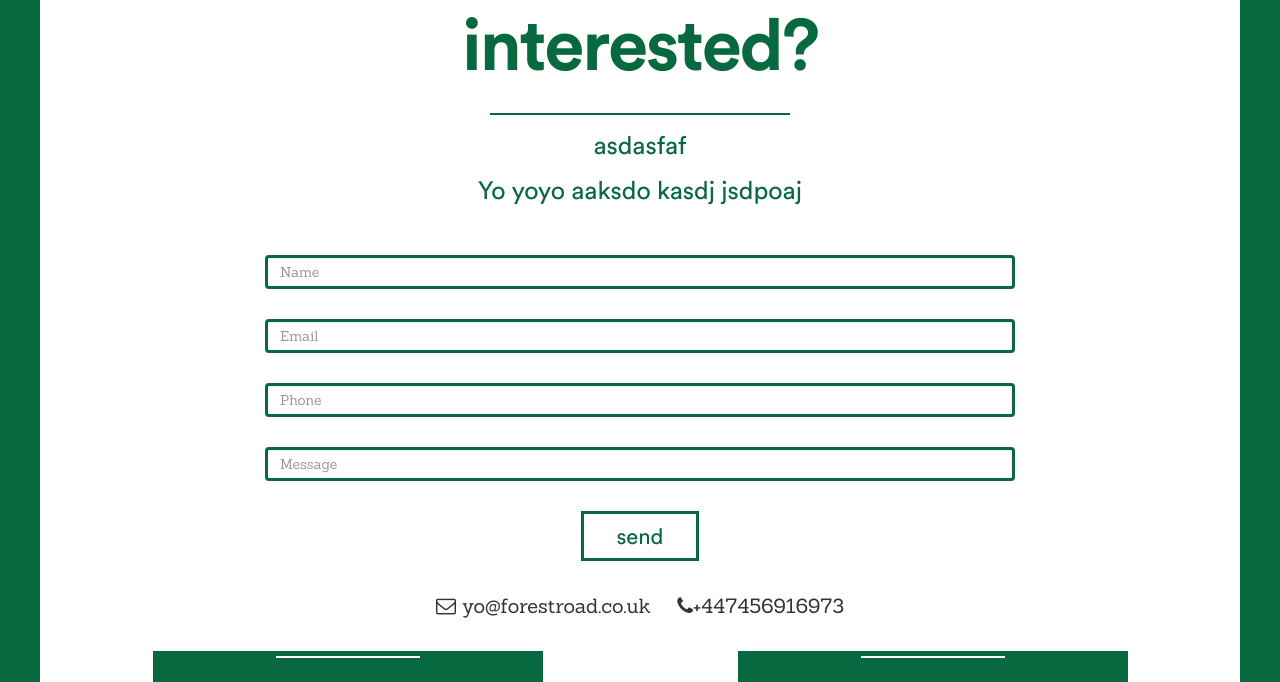
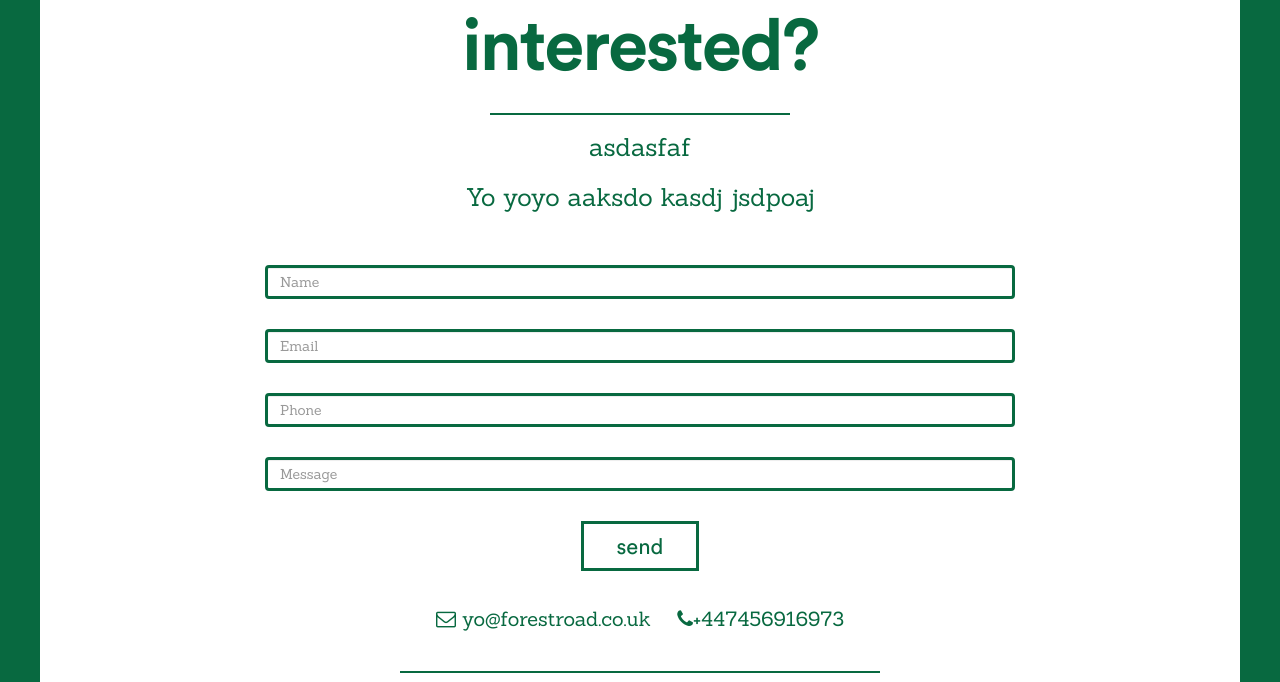
Before and after one commit to marcusps11/refactor-frb, a plain HTML site: page Public/index.html in a window 1280 px wide. Shown: the part 2430-3112 px from the top of the page. Drawn offline with nearby package versions, Linux system fonts and the light colour scheme; no server answers.

Commit message:
adding h3 styles

```diff
--- a/Public/css/forest.css
+++ b/Public/css/forest.css
@@ -40,6 +40,7 @@ h2 {
 
 .contact-h2 {
   color:rgb(8, 105, 64);
+  font-family: sanchezRegular;
 }
 
 section {
@@ -149,7 +150,7 @@ button {
 	padding:20px;
 }
 .contact-h2 {
-	line-height: 30px;
+	line-height: 35px;
 }
 .list-inline {
 	padding:20px;
--- a/Public/index.html
+++ b/Public/index.html
@@ -78,7 +78,7 @@
             <span></span><span></span><span></span><span></span><span></span>
           </div>
           <p>This 6-grain unfiltered IPA is lightly first-wort hopped, then left alone until the last 20 minutes of its hot life where its smashed with a blend of some of the juiciest hops, then cooled down and innoculated with a proprietary yeast strain, developed by White Labs in Copenhagen (we'll never tell). Prior to attenuation, and again 72 hours thereafter, WORK gets 2 doses of dryhopping, right before it's graduated cold maturation phase, where it ends up lagering at 0º C for the next 21 days.  Bright, crisp, and low bitterness lets us enjoy pint after pint.  We like it, and hope you do too. Keep it real.<p>
-            <button class="center-block">Try it</button>
+            <button class="center-block">try it</button>
           </div>
 
         </div>
@@ -133,7 +133,7 @@
               <button class="center-block" type="button">send</button>
             </form>
           </div>
-          <div class="col-xs-12 info contact-icons">
+          <div class="col-xs-12 info contact-icons contact-h2">
             <span class="" ><i class="fa fa-envelope-o icon"></i> yo@forestroad.co.uk</span>
             <span class="" ><i class="fa fa-phone icon"></i>+447456916973</span>
           </div>
@@ -142,8 +142,12 @@
     </section>
 
 
+
     <section id="social">
+    <hr>
       <div class="container ">
+      <h2 class="contact-h2">Latest news from the Forest Road World</h2>
+
         <div class="row">
           <div class="col-sm-4 col-sm-4 col-sm-offset-1 social-container ">
             <div id="instagram" ></div>
```
